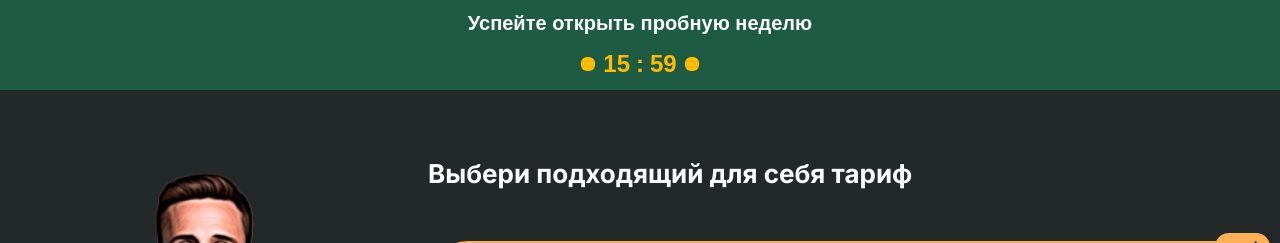
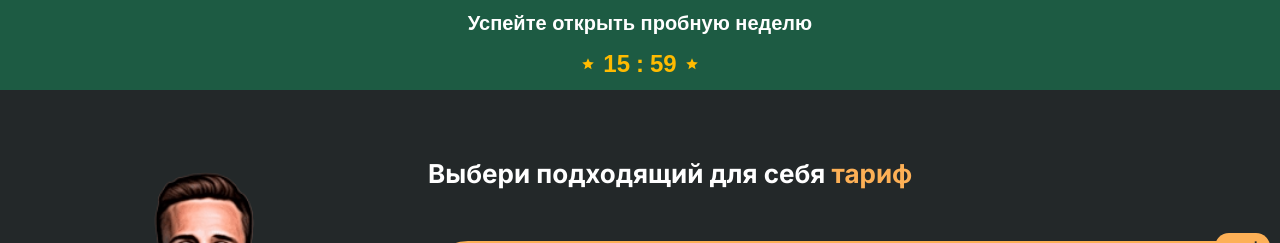
Before and after one commit to GoncharovMaksim/4A.ConsultingFigma, a Next.js app: page / in a window 1280 px wide. Shown: the top 243 px of the page. Built offline with nearby package versions, Linux system fonts and the light colour scheme.

Commit message:
исправлены несоответствия верстки

```diff
--- a/app/globals.css
+++ b/app/globals.css
@@ -15,7 +15,7 @@
 
 @layer components {
   .btn-primary {
-    @apply bg-accent text-bg-primary font-bold rounded-2xl px-16 py-5 text-xl;
+    @apply bg-accent text-bg-primary font-bold rounded-2xl px-16 py-5 text-xl transition-transform duration-200 ease-out hover:scale-105 active:scale-100 disabled:opacity-60 disabled:cursor-not-allowed;
   }
 
   .card {
--- a/app/page.tsx
+++ b/app/page.tsx
@@ -91,7 +91,8 @@ export default function Home() {
           {/* Title */}
           <div className="mb-8 md:mb-12">
             <h1 className="text-2xl md:text-4xl lg:text-5xl font-bold text-text-primary">
-              Выбери подходящий для себя тариф
+              Выбери подходящий для себя{" "}
+              <span className="text-accent"> тариф</span>
             </h1>
           </div>
 
--- a/components/OfferBanner.tsx
+++ b/components/OfferBanner.tsx
@@ -32,7 +32,16 @@ export default function OfferBanner() {
       <div className="flex flex-col items-center justify-center gap-2">
         <span>Успейте открыть пробную неделю</span>
         <div className="flex items-center gap-2">
-          <div className="w-3.5 h-3.5 bg-star-yellow rounded-sm"></div>
+          {/* Left star */}
+          <svg
+            width="14"
+            height="14"
+            viewBox="0 0 24 24"
+            fill="currentColor"
+            className="text-star-yellow"
+          >
+            <path d="M12 17.27L18.18 21l-1.64-7.03L22 9.24l-7.19-.61L12 2 9.19 8.63 2 9.24l5.46 4.73L5.82 21z" />
+          </svg>
           <div className="flex items-center gap-1.5">
             <span className="text-star-yellow font-bold text-4xl">
               {String(timeLeft.hours).padStart(2, "0")}
@@ -42,7 +51,16 @@ export default function OfferBanner() {
               {String(timeLeft.minutes).padStart(2, "0")}
             </span>
           </div>
-          <div className="w-3.5 h-3.5 bg-star-yellow rounded-sm"></div>
+          {/* Right star */}
+          <svg
+            width="14"
+            height="14"
+            viewBox="0 0 24 24"
+            fill="currentColor"
+            className="text-star-yellow"
+          >
+            <path d="M12 17.27L18.18 21l-1.64-7.03L22 9.24l-7.19-.61L12 2 9.19 8.63 2 9.24l5.46 4.73L5.82 21z" />
+          </svg>
         </div>
       </div>
     </div>
```
